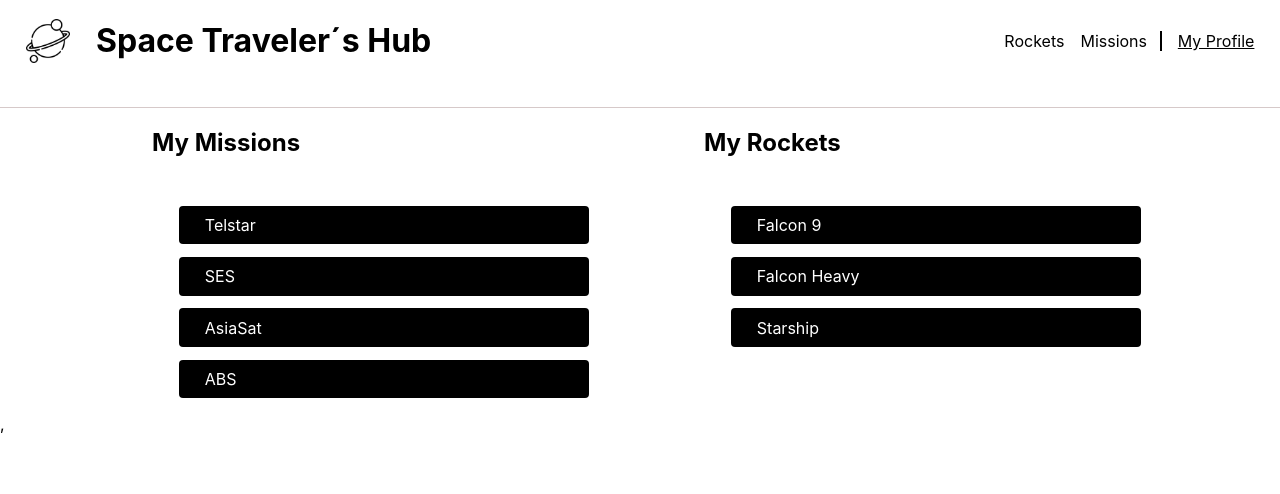
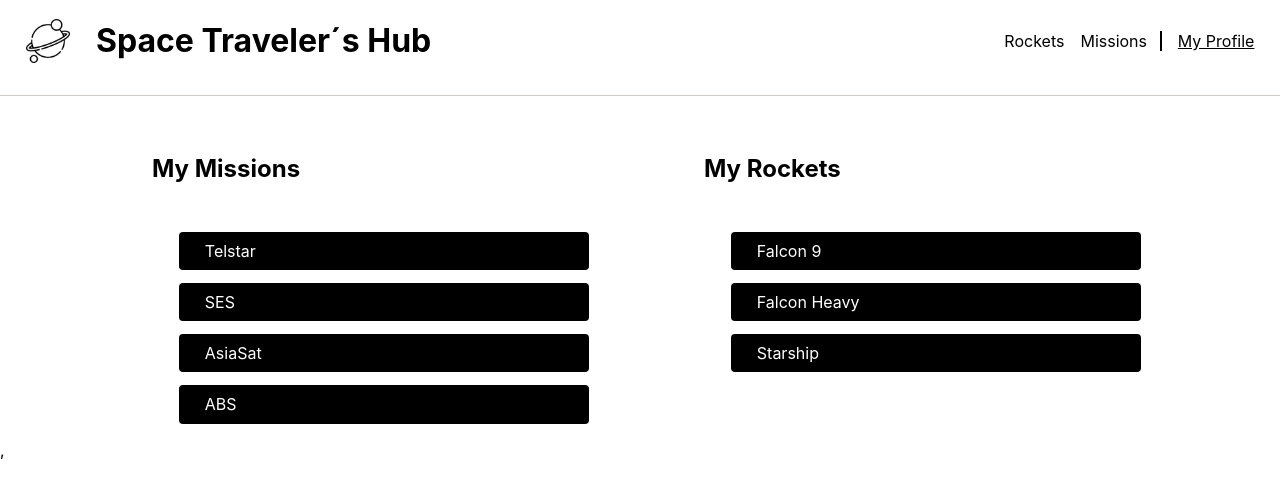
Before and after one commit to JuanDBta/spacex, a React (Create React App) app: page /Profile in a window 1280 px wide. Shown: the top 494 px of the page. Built offline with nearby package versions, Linux system fonts and the light colour scheme.

Commit message:
Adjust styling

```diff
--- a/src/style/Profile.module.css
+++ b/src/style/Profile.module.css
@@ -2,7 +2,8 @@
   width: 100vw;
   height: auto;
   border-top: 1px rgb(214, 201, 201) solid;
-  margin-top: 2vw;
+  margin-top: 1vw;
+  padding-top: 3vw;
   display: flex;
   flex-direction: row;
   justify-content: center;
```
